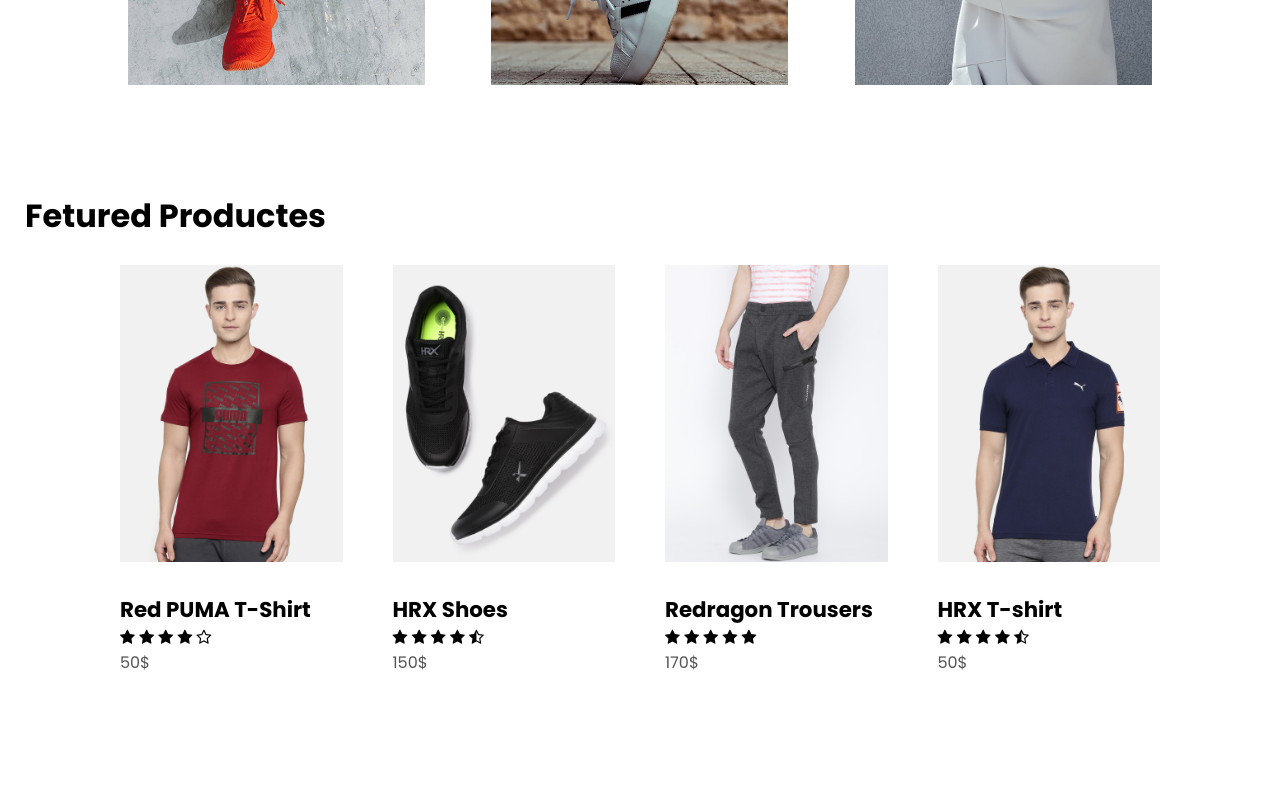
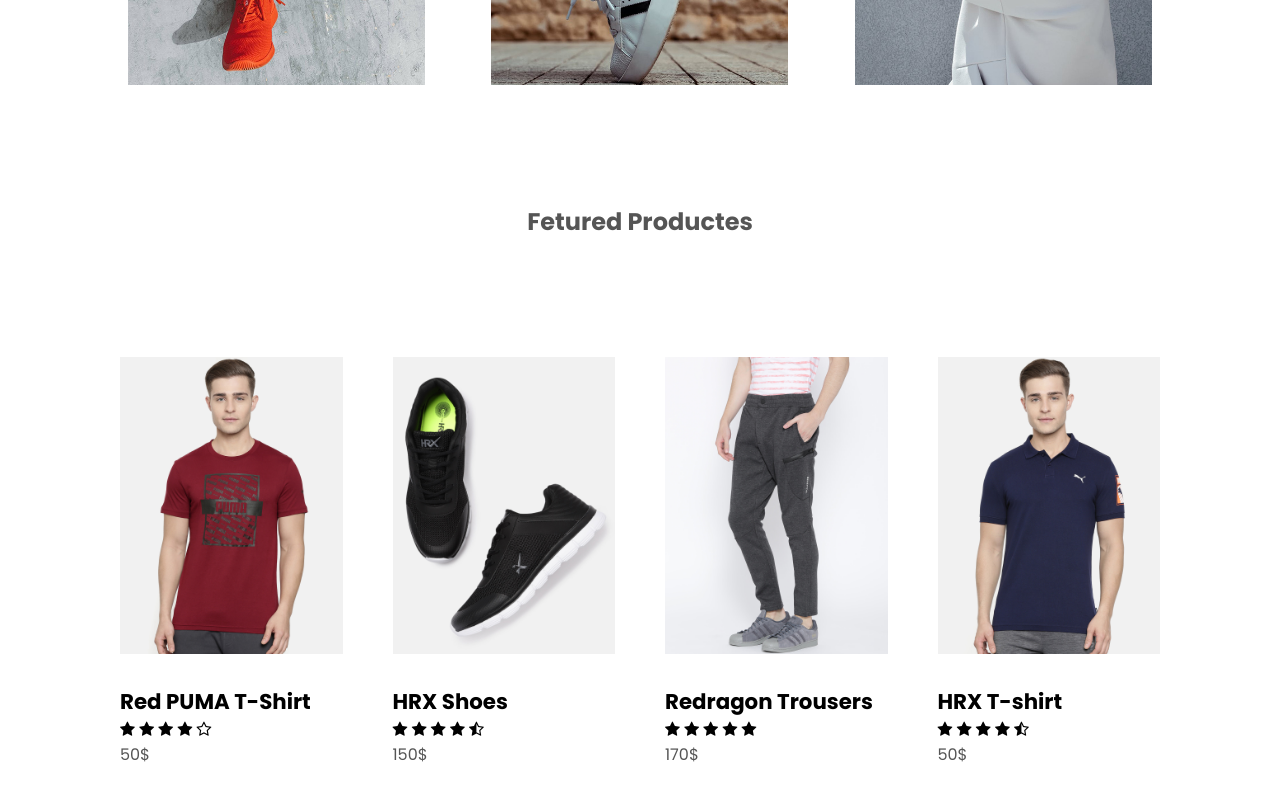
Before and after one commit to banuka2001/E-commerce, a plain HTML site: page index.html in a window 1280 px wide. Shown: the part 823-1623 px from the top of the page. Before the commit the page ends 1573 px from the top, so only its background shows below. Drawn offline with Linux system fonts and the light colour scheme; a web font is replaced by a local one.

Commit message:
third  commit

```diff
--- a/index.css
+++ b/index.css
@@ -136,3 +136,24 @@ a{
 .col-4 h3{
     font-size: 16pt;
 }
+
+.tittle-products {
+    text-align: center;
+    margin: 0 auto 80px;
+    line-height: 60px;
+    color: #555;
+}
+
+/*  */
+.tittle-products::after {
+    content: ' ';
+    background: #ff523b;
+    width: 60px;
+    height: 5px;
+    border-radius: 5px;
+
+    position: absolute;
+    bottom: 0px;
+    left: 50%;
+    transform: translateX(-50%);
+}
--- a/index.html
+++ b/index.html
@@ -65,7 +65,7 @@
 <!-- Fetured Productes -->
     <div id="productes">
         <div class="container-2">
-            <h2 style="font-size: 24pt;"> Fetured Productes </h2>
+            <h2 class="tittle-products"> Fetured Productes </h2>
              <div class="row">
                     <div class="col-4">
                         <img class="set" src="/images/product-1.jpg" alt="">
```
